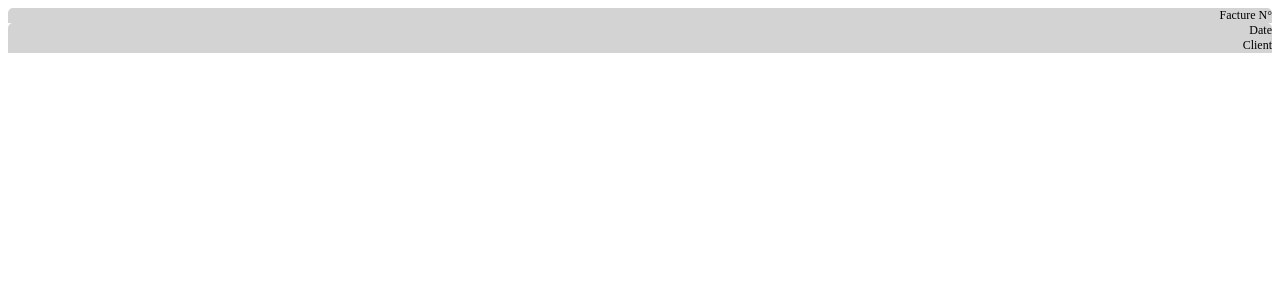
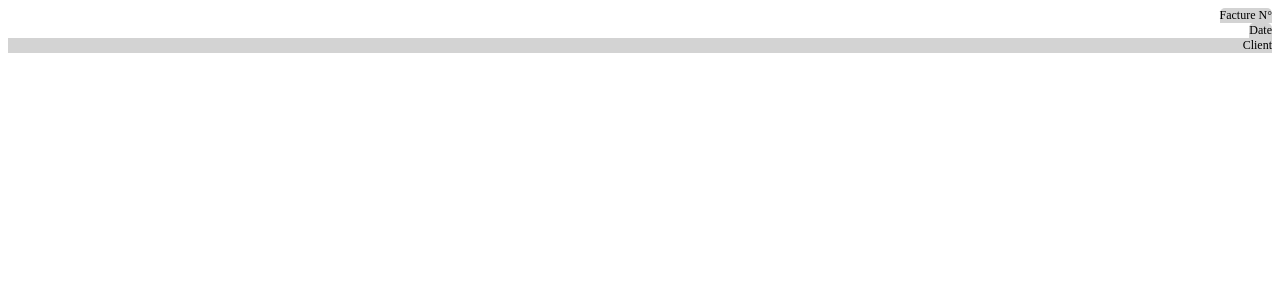
Before and after one commit to ikyoh/gravimmo, a Symfony app: template api/templates/pdf_generator/invoice.html.twig in a window 1280 px wide. Shown: the top 300 px of the page. Run offline with Twig, Linux system fonts and the light colour scheme; the template is opened without the code that fills it, so the values that code supplies are empty; some libraries are stand-ins or nearby versions.

Commit message:
Update invoice.html.twig

```diff
--- a/api/templates/pdf_generator/invoice.html.twig
+++ b/api/templates/pdf_generator/invoice.html.twig
@@ -111,7 +111,8 @@
     </div>
     <div style="width: 100%; text-align:right">
         <div>
-            <div style="background-color: lightgray; border-top-left-radius: 5px; border-top-right-radius: 5px;">
+            <div
+                style="background-color: lightgray; border-top-left-radius: 5px; border-top-right-radius: 5px; display: inline-block;">
                 Facture N°
             </div>
             <div>
@@ -119,7 +120,8 @@
             </div>
         </div>
         <div>
-            <div style="background-color: lightgray; border-top-left-radius: 5px; border-top-right-radius: 5px;">
+            <div
+                style="background-color: lightgray; border-top-left-radius: 5px; border-top-right-radius: 5px; display: inline-block;">
                 Date
             </div>
             <div>
```
